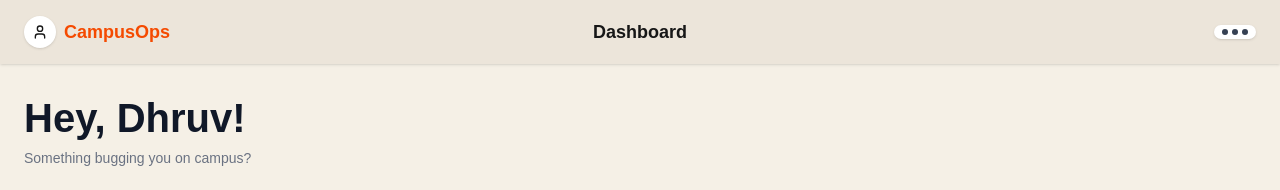
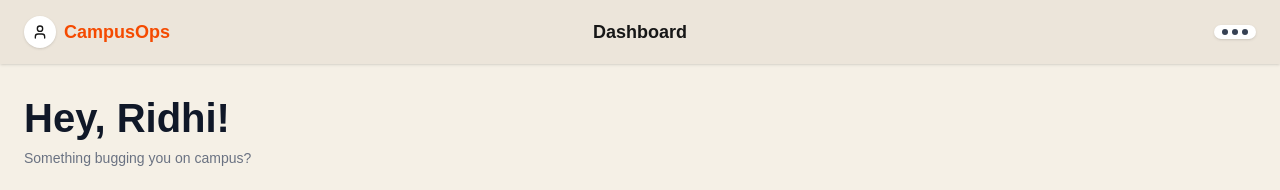
Before and after one commit to dhruvbansal2101/campus-ops, a Next.js app: page /dashboard in a window 1280 px wide. Shown: the top 190 px of the page. Built offline with nearby package versions, Linux system fonts and the light colour scheme.

Commit message:
testing successful

```diff
--- a/app/(main)/dashboard/page.js
+++ b/app/(main)/dashboard/page.js
@@ -36,7 +36,7 @@ export default function DashboardPage() {
 
         {/* GREETING */}
         <h1 className="text-[32px] md:text-[40px] font-extrabold text-gray-900">
-          Hey, Dhruv!
+          Hey, Ridhi!
         </h1>
 
         <p className="text-sm text-gray-500 mb-6">
```
